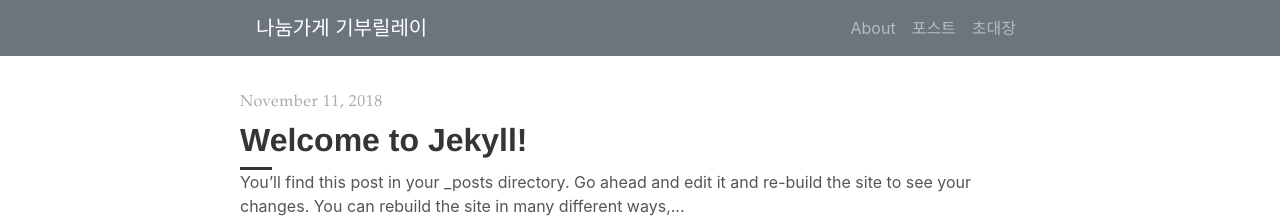
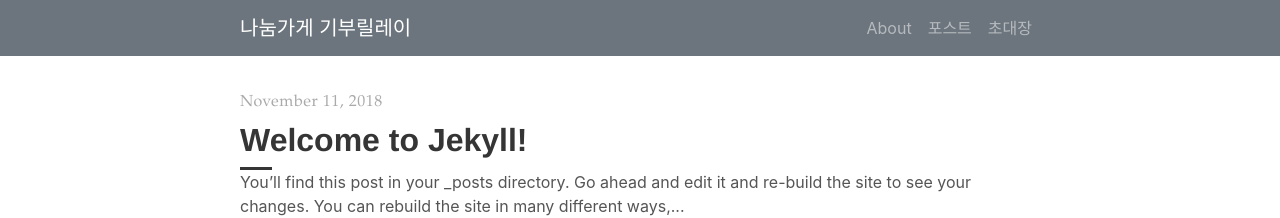
Before and after one commit to galhyunCC/galhyunCC.github.io, a Jekyll site: the page built from index.html, in a window 1280 px wide. Shown: the top 218 px of the page. Built offline with Jekyll 4.4.1, drawn with Linux system fonts in a browser that asks for light colours; the list of posts is cut into pages by our own code.

Commit message:
fix nav attribute

```diff
--- a/_sass/tale/navigation.scss
+++ b/_sass/tale/navigation.scss
@@ -10,3 +10,10 @@
   width: 100%;
   max-width: 800px;
 }
+
+@media screen and (min-width: 800px){
+  .nav-container > .navbar{
+    padding-left: 0;
+    padding-right: 0;
+  }
+}
```
